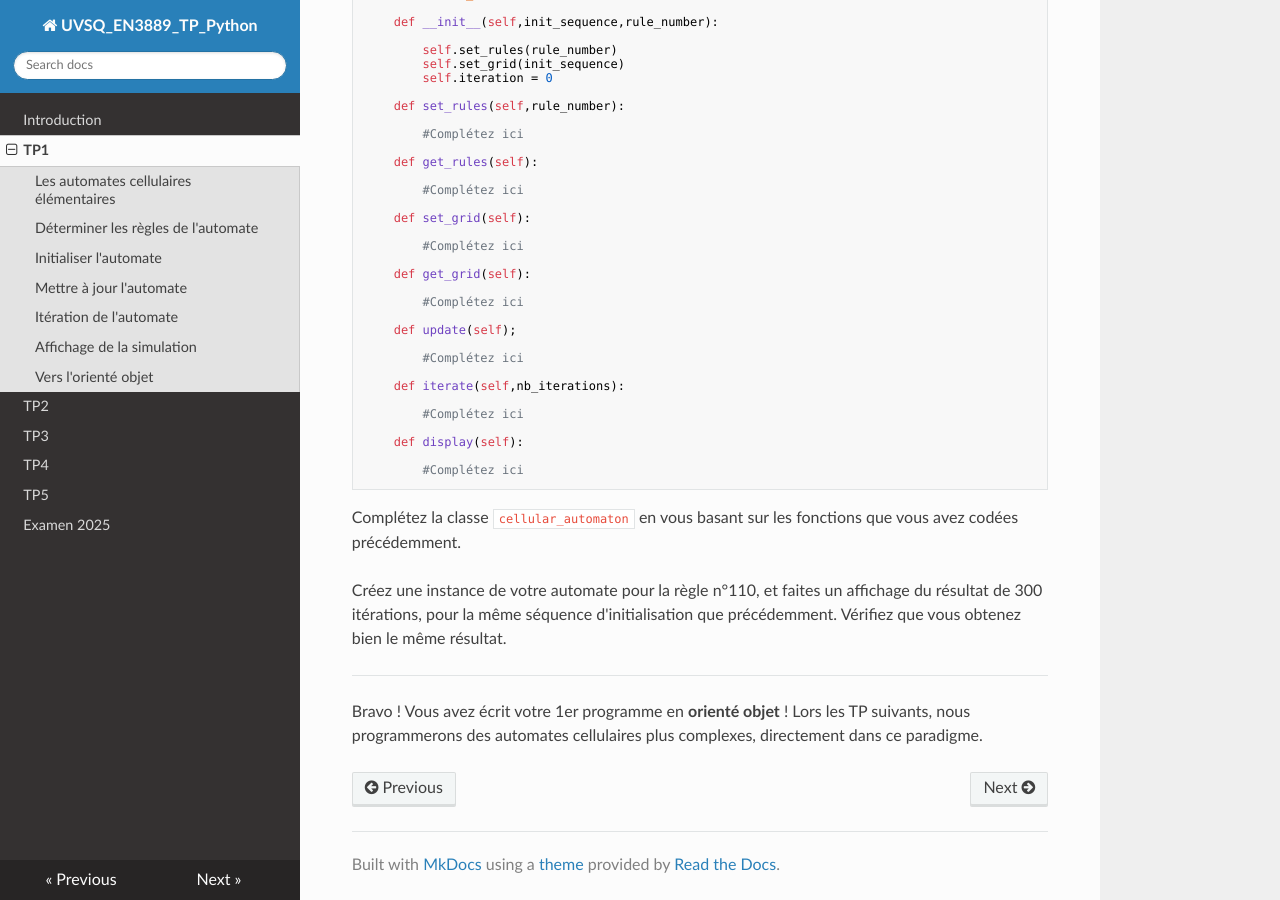
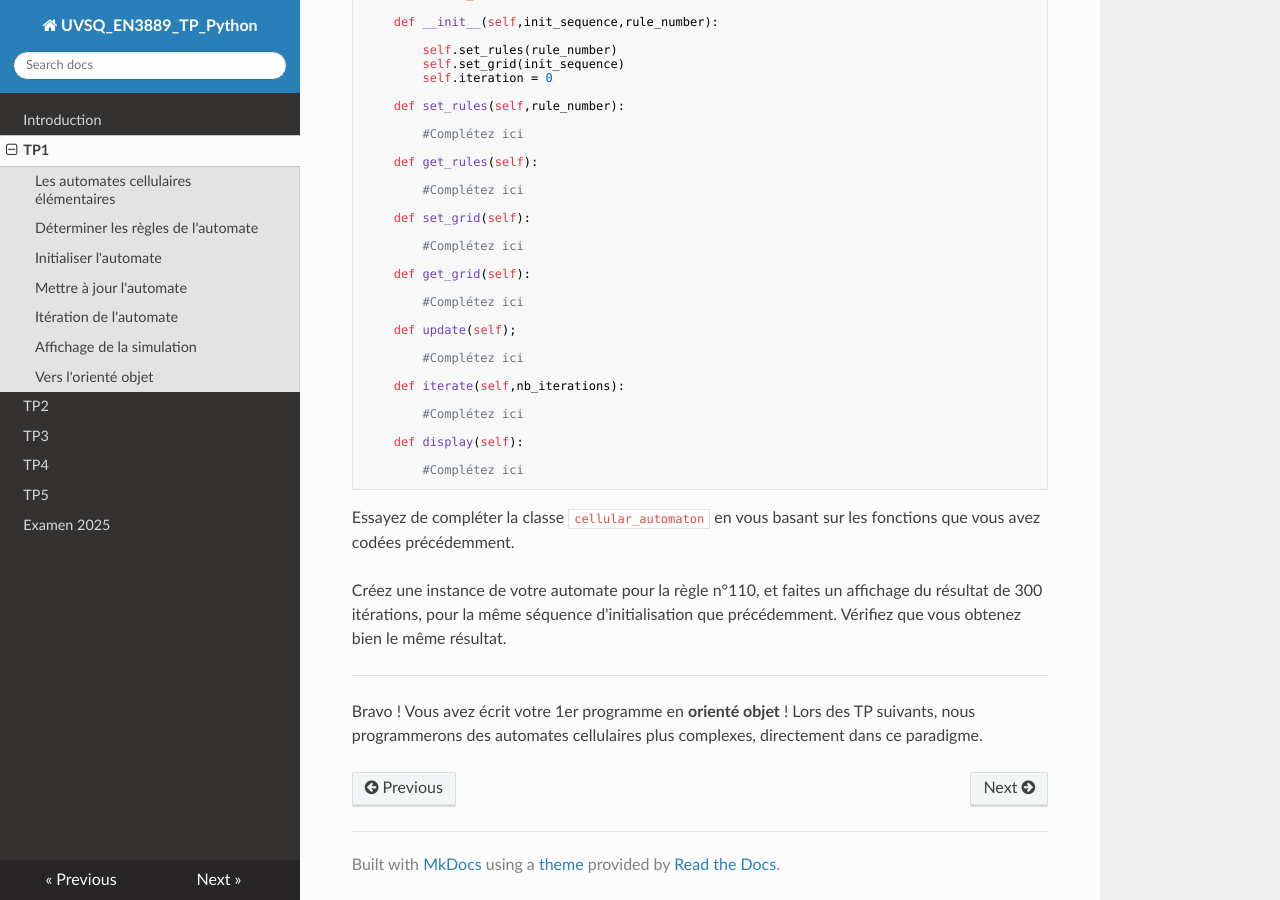
Before and after one commit to NicOudart/UVSQ_EN3889_TP_Python, an MkDocs documentation site: the page built from docs/TP1.md, in a window 1280 px wide and 900 px high, scrolled down 6780 px. Built offline with MkDocs 1.6.1, drawn with Linux system fonts in a browser that asks for light colours; nearby versions of some CDN libraries.

Commit message:
-Minor fix in TP1.

```diff
--- a/docs/TP1.md
+++ b/docs/TP1.md
@@ -243,11 +243,11 @@ class cellular_automaton:
 		#Complétez ici
 ~~~
 
-Complétez la classe `cellular_automaton` en vous basant sur les fonctions que vous avez codées précédemment.
+Essayez de compléter la classe `cellular_automaton` en vous basant sur les fonctions que vous avez codées précédemment.
 
 Créez une instance de votre automate pour la règle n°110, et faites un affichage du résultat de 300 itérations, pour la même séquence d'initialisation que précédemment.
 Vérifiez que vous obtenez bien le même résultat.
 
 ---
 Bravo ! Vous avez écrit votre 1er programme en **orienté objet** !
-Lors les TP suivants, nous programmerons des automates cellulaires plus complexes, directement dans ce paradigme.
+Lors des TP suivants, nous programmerons des automates cellulaires plus complexes, directement dans ce paradigme.
```
